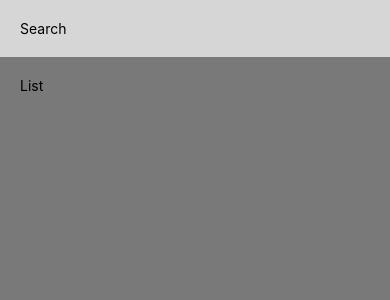
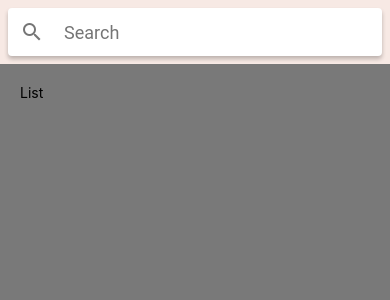
Before and after one commit to byronPantoja/MealsToGo, a React Native app: screen / in a window 390 px wide. Shown: the top 300 px of the page. Built offline with nearby package versions, Linux system fonts and the light colour scheme.

Commit message:
importing react native paper for designed components, adding search bar component

```diff
--- a/App.js
+++ b/App.js
@@ -1,13 +1,21 @@
 import { StatusBar as ExportStatusBar } from "expo-status-bar";
 import React from "react";
 import { StatusBar, StyleSheet, Text, View, SafeAreaView } from "react-native";
+import { Searchbar } from "react-native-paper";
 
 export default function App() {
+  const [searchQuery, setSearchQuery] = React.useState("");
+
+  const onChangeSearch = (query) => setSearchQuery(query);
   return (
     <>
       <SafeAreaView style={styles.container}>
         <View style={styles.search}>
-          <Text>Search</Text>
+          <Searchbar
+            placeholder="Search"
+            onChangeText={onChangeSearch}
+            value={searchQuery}
+          />
         </View>
         <View style={styles.list}>
           <Text>List</Text>
@@ -24,9 +32,9 @@
     backgroundColor: "#f7eae5",
   },
   search: {
-    backgroundColor: "#d6d6d6",
+    backgroundColor: "#f7e9e4",
     justifyContent: "center",
-    padding: 20,
+    padding: 8,
     marginTop: StatusBar.currentHeight,
   },
   list: {
--- a/package.json
+++ b/package.json
@@ -14,6 +14,7 @@
     "react": "16.13.1",
     "react-dom": "16.13.1",
     "react-native": "https://github.com/expo/react-native/archive/sdk-40.0.1.tar.gz",
+    "react-native-paper": "^4.7.2",
     "react-native-web": "~0.13.12"
   },
   "devDependencies": {
```
Also changed, not shown: 1 other file (tests, documents, lock files or other folders).
